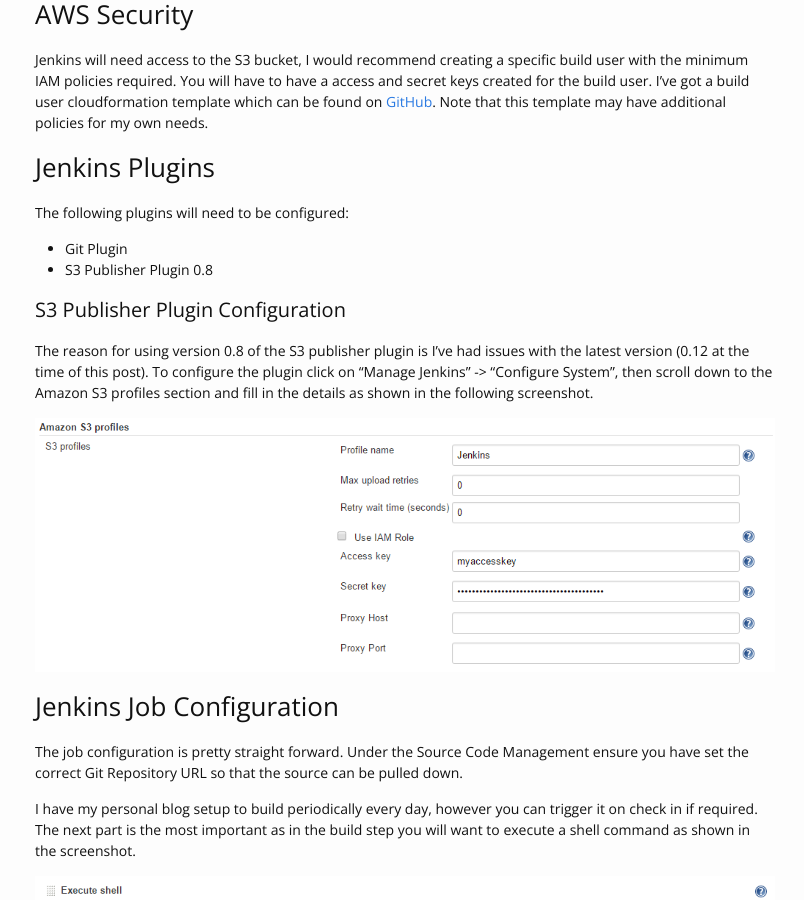
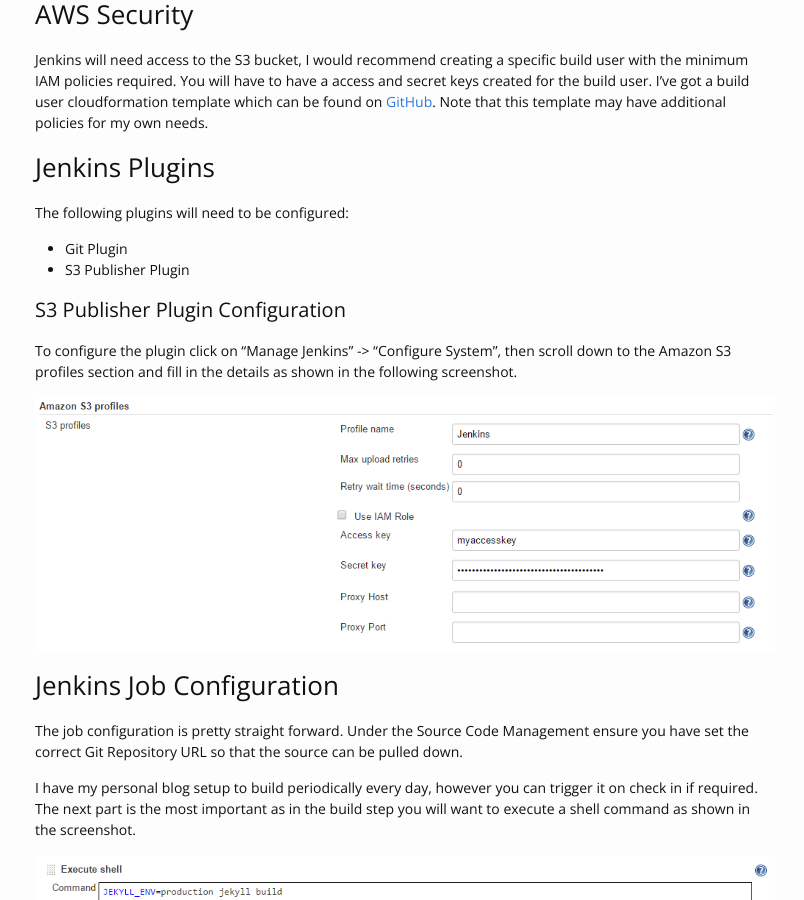
Before and after one commit to bhavikkumar/bhavik.io, a Jekyll site: the page built from _posts/2016-06-22-automating-jekyll-deployments-to-s3.md, in a window 1280 px wide and 900 px high, scrolled down 373 px. Shown: the whole window, without its empty margins (235-1039 px from the left). Built offline with Jekyll 4.4.1, drawn with Linux system fonts in a browser that asks for light colours.

Commit message:
Update due to latest S3 publisher plugin working as expected

```diff
--- a/_posts/2016-06-22-automating-jekyll-deployments-to-s3.md
+++ b/_posts/2016-06-22-automating-jekyll-deployments-to-s3.md
@@ -16,10 +16,10 @@
 The following plugins will need to be configured:
 
 - Git Plugin
-- S3 Publisher Plugin 0.8
+- S3 Publisher Plugin
 
 #### S3 Publisher Plugin Configuration
-The reason for using version 0.8 of the S3 publisher plugin is I've had issues with the latest version (0.12 at the time of this post).  To configure the plugin click on "Manage Jenkins" -> "Configure System", then scroll down to the Amazon S3 profiles section and fill in the details as shown in the following screenshot.
+To configure the plugin click on "Manage Jenkins" -> "Configure System", then scroll down to the Amazon S3 profiles section and fill in the details as shown in the following screenshot.
 
 ![Jenkins AWS S3 profile]({{ site.baseurl }}/assets/jenkins-s3-publisher.png)
 
```
